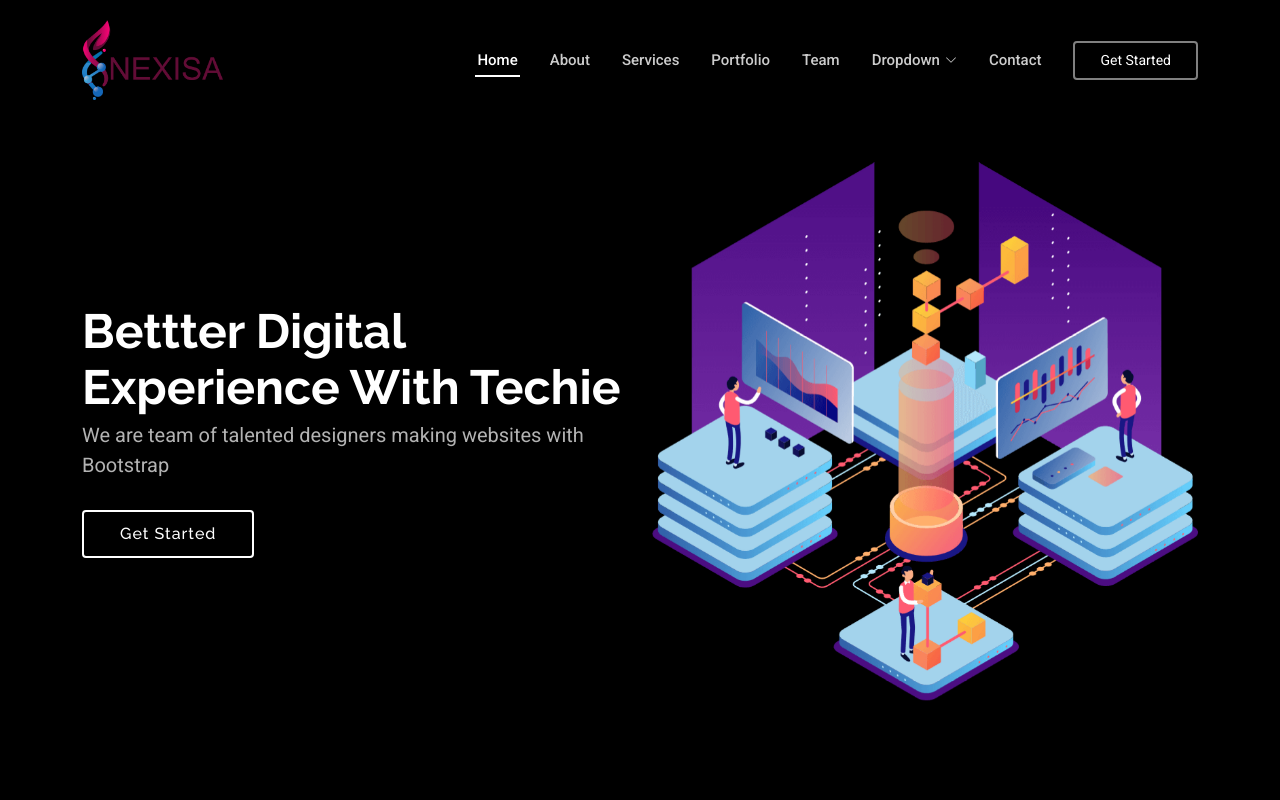
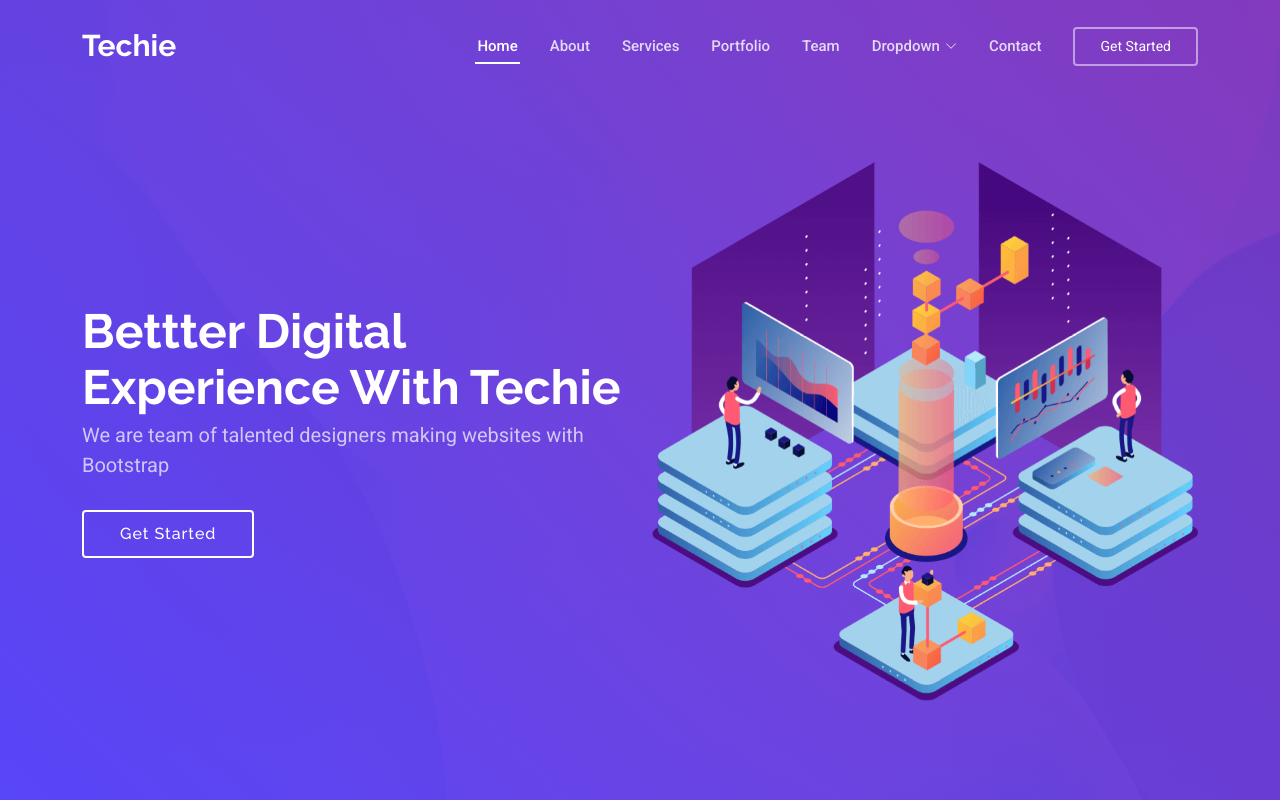
Before and after one commit to CoderSahel/NEXISA, a plain HTML site: page index.html in a window 1280 px wide. Shown: the top 800 px of the page. Drawn offline with Linux system fonts and the light colour scheme.

Commit message:
change layout

```diff
--- a/assets/css/main.css
+++ b/assets/css/main.css
@@ -19,11 +19,11 @@
 
 /* Global Colors - The following color variables are used throughout the website. Updating them here will change the color scheme of the entire website */
 :root {
-  --background-color: black; /* Background color for the entire website, including individual sections */
+  --background-color: #ffffff; /* Background color for the entire website, including individual sections */
   --default-color: #444444; /* Default color used for the majority of the text content across the entire website */
   --heading-color: #2c4964; /* Color for headings, subheadings and title throughout the website */
   --accent-color: #5846f9; /* Accent color that represents your brand on the website. It's used for buttons, links, and other elements that need to stand out */
-  --surface-color: #000000; /* The surface color is used as a background of boxed elements within sections, such as cards, icon boxes, or other elements that require a visual separation from the global background. */
+  --surface-color: #ffffff; /* The surface color is used as a background of boxed elements within sections, such as cards, icon boxes, or other elements that require a visual separation from the global background. */
   --contrast-color: #ffffff; /* Contrast color for text, ensuring readability against backgrounds of accent, heading, or default colors. */
 }
 
@@ -167,7 +167,7 @@ h6 {
 }
 
 .header .logo img {
-  max-height: 80px;
+  max-height: 36px;
   margin-right: 8px;
 }
 
@@ -785,7 +785,7 @@ section,
   padding: 120px 0 60px 0;
   display: flex;
   align-items: center;
-  background: linear-gradient(45deg, #00000 0%, color-mix(in srgb, , transparent 10%) 100%), url("../img/hero-bg.jpg") center center no-repeat;
+  background: linear-gradient(45deg, var(--background-color) 0%, color-mix(in srgb, var(--surface-color), transparent 10%) 100%), url("../img/hero-bg.jpg") center center no-repeat;
   background-size: cover;
 }
 
--- a/index.html
+++ b/index.html
@@ -38,13 +38,13 @@
 
 <body class="index-page">
 
-  <header style="background-color: black;"  id="header" class="header d-flex align-items-center fixed-top">
+  <header id="header" class="header d-flex align-items-center fixed-top">
     <div class="container-fluid container-xl position-relative d-flex align-items-center">
 
-      <a  href="index.html" class="logo d-flex align-items-center me-auto">
+      <a href="index.html" class="logo d-flex align-items-center me-auto">
         <!-- Uncomment the line below if you also wish to use an image logo -->
         <!-- <img src="assets/img/logo.png" alt=""> -->
-        <h1 class="sitename"><img src="./assets/img/nexisa4.png"></h1>
+        <h1 class="sitename">Techie</h1>
       </a>
 
       <nav id="navmenu" class="navmenu">
@@ -81,21 +81,21 @@
     </div>
   </header>
 
-  <main  class="main">
+  <main class="main">
 
     <!-- Hero Section -->
-    <section style="background-color: black;"  id="hero" class="hero section accent-background">
+    <section id="hero" class="hero section accent-background">
 
-      <div style="background-color: ;"  class="container">
-        <div style="background-color: black;"  class="row gy-4">
-          <div style="background-color: black;"  class="col-lg-6 order-2 order-lg-1 d-flex flex-column justify-content-center">
+      <div class="container">
+        <div class="row gy-4">
+          <div class="col-lg-6 order-2 order-lg-1 d-flex flex-column justify-content-center">
             <h1>Bettter Digital Experience With Techie</h1>
             <p>We are team of talented designers making websites with Bootstrap</p>
             <div class="d-flex">
               <a href="#about" class="btn-get-started">Get Started</a>
             </div>
           </div>
-          <div style="background-color: black;" class="col-lg-6 order-1 order-lg-2 hero-img">
+          <div class="col-lg-6 order-1 order-lg-2 hero-img">
             <img src="assets/img/hero-img.png" class="img-fluid animated" alt="">
           </div>
         </div>
```
Also changed, not shown: README.md (deleted), assets/img/nexisa4.png (deleted).
